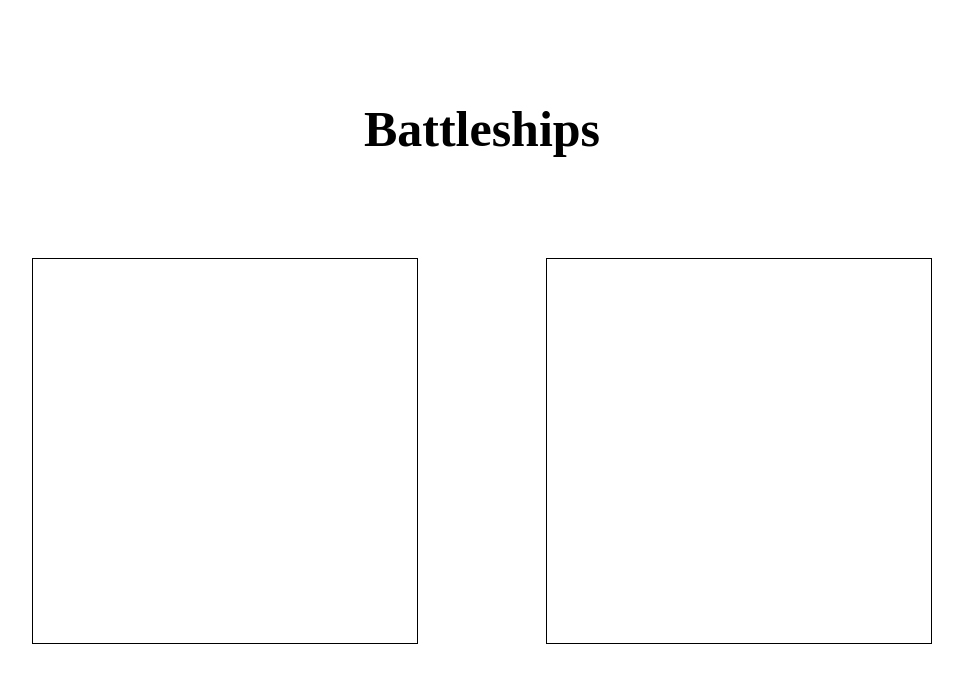
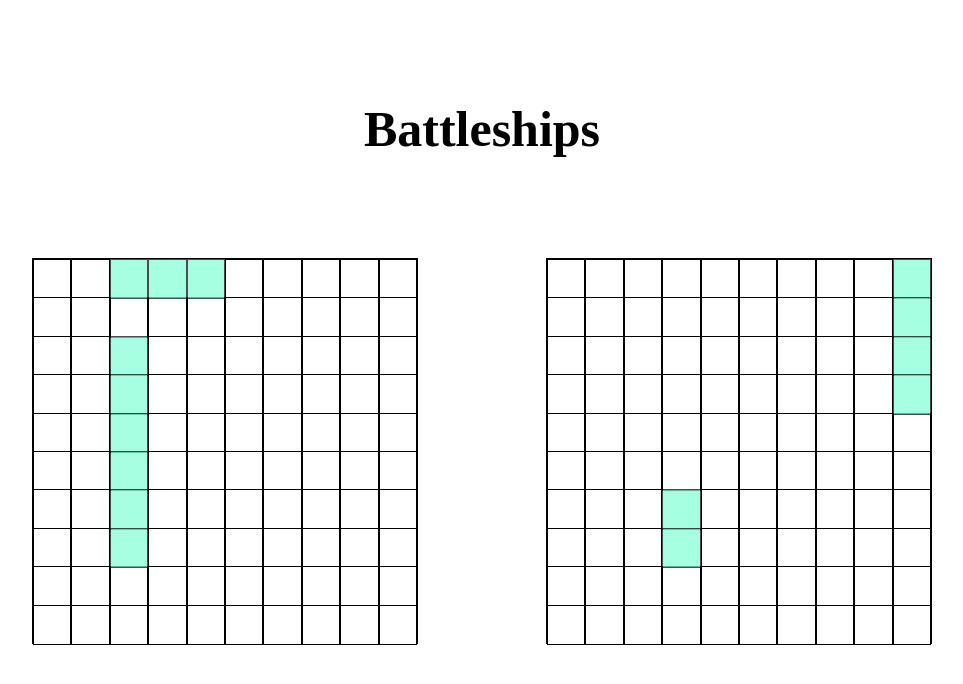
Before and after one commit to DogeOfFreedom/odin-battleships, a website built with webpack: page src/index.html in a window 1280 px wide. Shown: the whole page, without its empty margins (158-1121 px from the left). Built offline with nearby package versions, Linux system fonts and the light colour scheme.

Commit message:
feat: board renders to screen

```diff
--- a/src/scripts/boardRenderer.js
+++ b/src/scripts/boardRenderer.js
@@ -1,10 +1,35 @@
 const renderBoards = (game) => {
     const player1BoardElement = document.querySelector(".player1-board");
-    const player1Board = game.player1.gameBoard;
-    console.log(player1Board);
+    const player1Board = game.player1.gameBoard.board;
+    player1Board.forEach(arr => {
+        const newRow = document.createElement("div");
+        newRow.className = "grid-row";
+        arr.forEach(tile => {
+            const newTile = document.createElement("div");
+            newTile.classList.add("tile");
+            if(tile === "s") {
+                newTile.classList.add("ship-tile");
+            }
+            newRow.appendChild(newTile);
+        })
+        player1BoardElement.appendChild(newRow);
+    })
 
     const player2BoardElement = document.querySelector(".player2-board");
-    const player2Board = game.player2.gameBoard;
+    const player2Board = game.player2.gameBoard.board;
+    player2Board.forEach(arr => {
+        const newRow = document.createElement("div");
+        newRow.className = "grid-row";
+        arr.forEach(tile => {
+            const newTile = document.createElement("div");
+            newTile.classList.add("tile");
+            if(tile === "s") {
+                newTile.classList.add("ship-tile");
+            }
+            newRow.appendChild(newTile);
+        })
+        player2BoardElement.appendChild(newRow);
+    })
 }
 
 export { renderBoards }
--- a/src/scripts/game.js
+++ b/src/scripts/game.js
@@ -10,9 +10,9 @@ export default class Game {
 
     // Use predetermined co-ordinates for now
     mockGameSetup() {
-        // this.player1.gameBoard.placeShip(2, "left", 4, 0);
-        // this.player1.gameBoard.placeShip(5, "up", 2, 6);
-        this.player2.gameBoard.placeShip(1, "up", 0, 0);
+        this.player1.gameBoard.placeShip(2, "left", 4, 0);
+        this.player1.gameBoard.placeShip(5, "up", 2, 7);
+        this.player2.gameBoard.placeShip(1, "up", 3, 7);
         this.player2.gameBoard.placeShip(3, "down", 9, 0);
     }
 }
--- a/src/style.css
+++ b/src/style.css
@@ -22,4 +22,25 @@ header h1 {
     border: solid 1px black;
     height: var(--size);
     width: var(--size);
+    display: flex;
+    flex-direction: column;
 }
+
+.grid-row {
+    width: 100%;
+    height: 10%;
+    display: flex;
+}
+
+.tile {
+    background-color: white;
+    border: 1px solid black;
+    width: 100%;
+    height: 100%;
+}
+
+.ship-tile {
+    background-color: aquamarine;
+    border: 1px solid black;
+    opacity: 0.7;
+}
```
